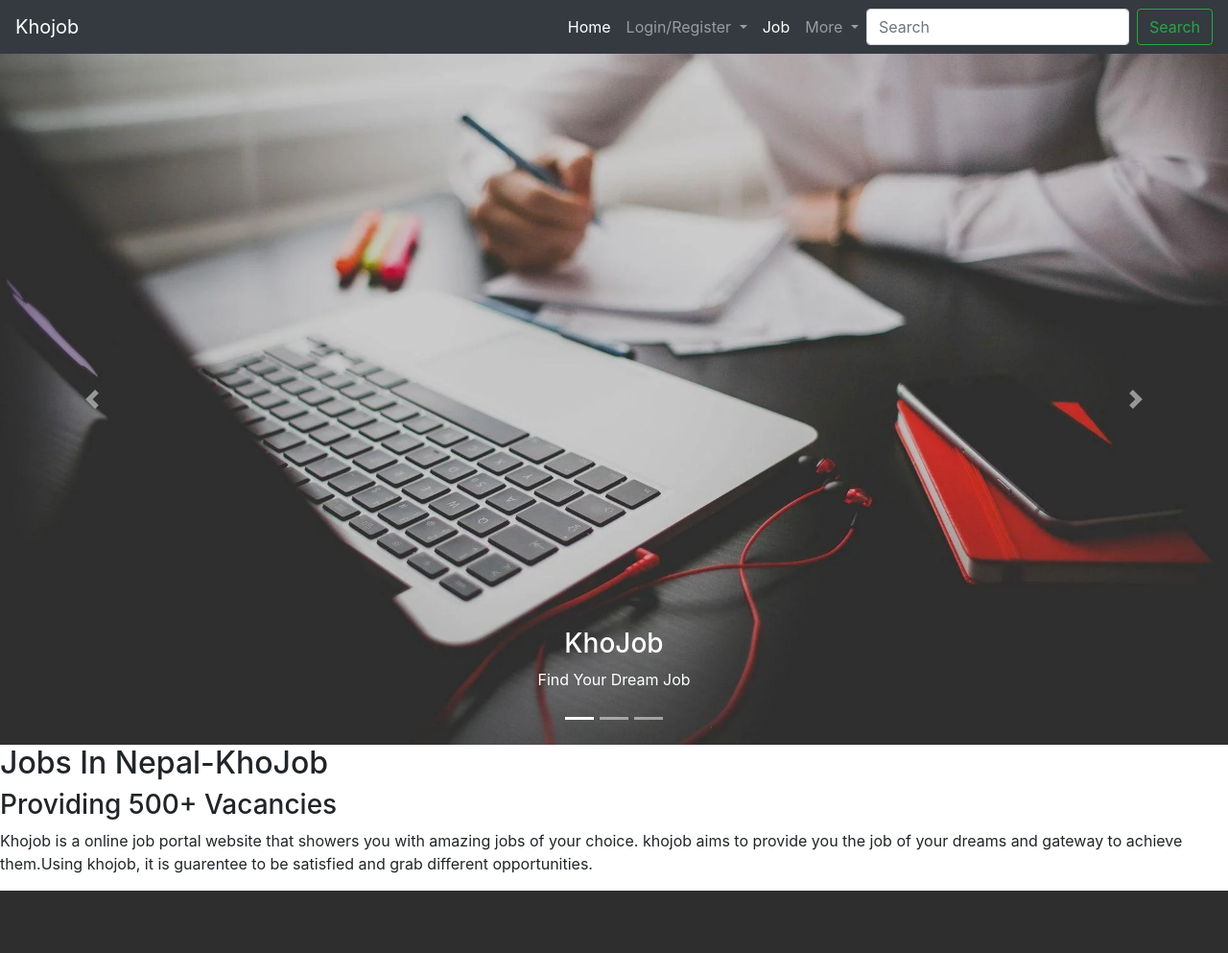
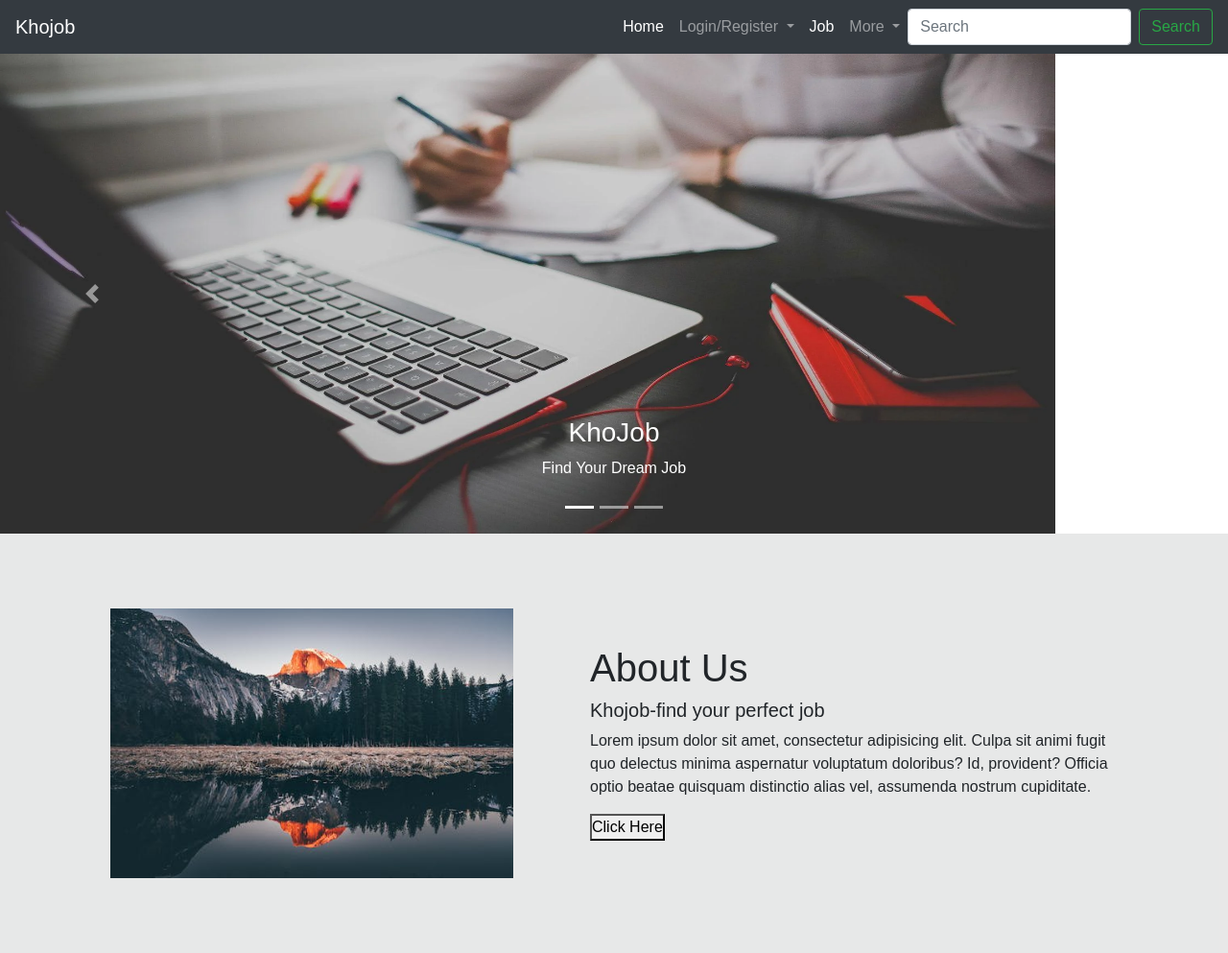
Before and after one commit to bidishacpg/khojob-main, a PHP site: page / in a window 1280 px wide. Shown: the whole page at 96% size. Before the commit the page ends 928 px from the top, so only its background shows below. Run offline with PHP 8.4, Linux system fonts and the light colour scheme.

Commit message:
added css

```diff
--- a/index.css
+++ b/index.css
@@ -1,10 +1,27 @@
 *{
+   padding:0;
    margin:0;
-   padding:0;
+   font-family:'Josefin Sans' , sans-serif;
     box-sizing: border-box;
 
 }
-.carousel-inner img {
-    width: 100%;
-    height: 90%;
-  }
+.about{
+  width: 100%;
+  padding:78px 0px;
+  background-color:#11191919;
+}
+.about img{
+  height: auto;
+  width: 420px;
+}
+.about-text{
+  width: 550px;
+}
+.main{
+  width: 1130px;
+  max-width: 95%;
+  margin:0 auto;
+  display: flex;
+  align-items: center;
+  justify-content:space-around;
+}
--- a/index.php
+++ b/index.php
@@ -92,14 +92,19 @@
     <span class="carousel-control-next-icon"></span>
   </a>
 </div>
-  <section class="our-details">
-    <div>
-      <h2 class="text-centre">Jobs In Nepal-KhoJob</h2>
-      <h3 class="text-centre1"> Providing 500+ Vacancies</h2>
-      <p>Khojob is a online job portal website that showers you with amazing jobs of your choice.
-        khojob aims to provide you the job of your dreams and gateway to achieve them.Using khojob,
-      it is guarentee to be satisfied and grab different opportunities.</p>
+<section class="about">
+  <div class="main">
+    <img src="imgg/second.jpeg">
+    <div class="about-text">
+      <h1> About Us</h1>
+      <h5>Khojob-find your perfect job</h5>
+      <p>Lorem ipsum dolor sit amet, consectetur adipisicing elit. Culpa sit animi fugit quo delectus minima aspernatur
+      voluptatum doloribus? Id, provident? Officia optio beatae quisquam distinctio alias vel, assumenda nostrum cupiditate.
+      </p>
+<button type="button">Click Here</button>
 </div>
+</div>
+
     <script src="https://cdn.jsdelivr.net/npm/jquery@3.6.4/dist/jquery.slim.min.js"></script>
   <script src="https://cdn.jsdelivr.net/npm/popper.js@1.16.1/dist/umd/popper.min.js"></script>
   <script src="https://cdn.jsdelivr.net/npm/bootstrap@4.6.2/dist/js/bootstrap.bundle.min.js"></script>
```
